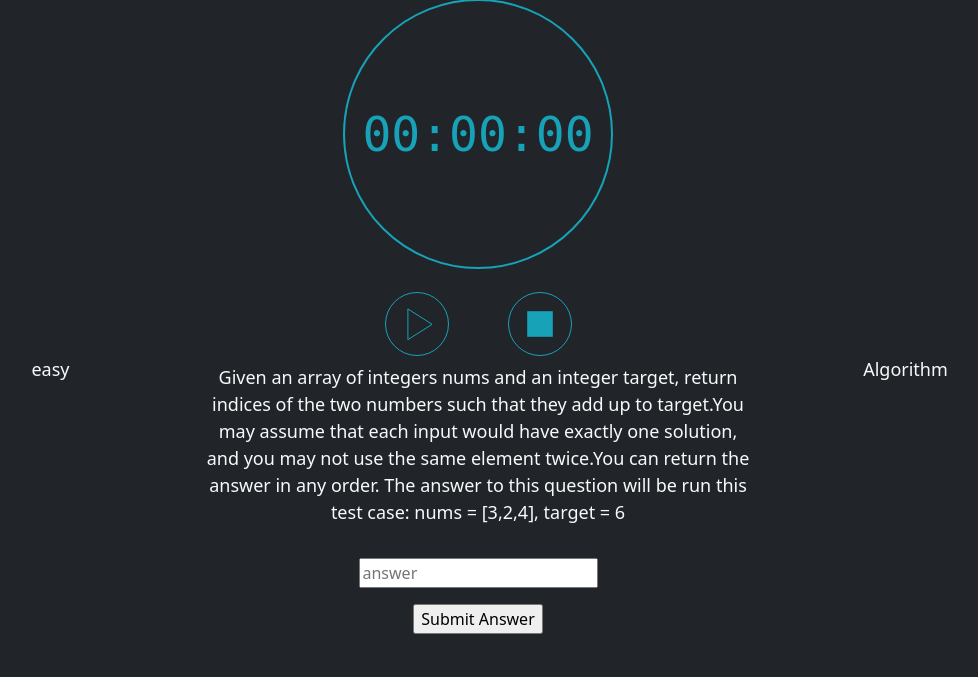
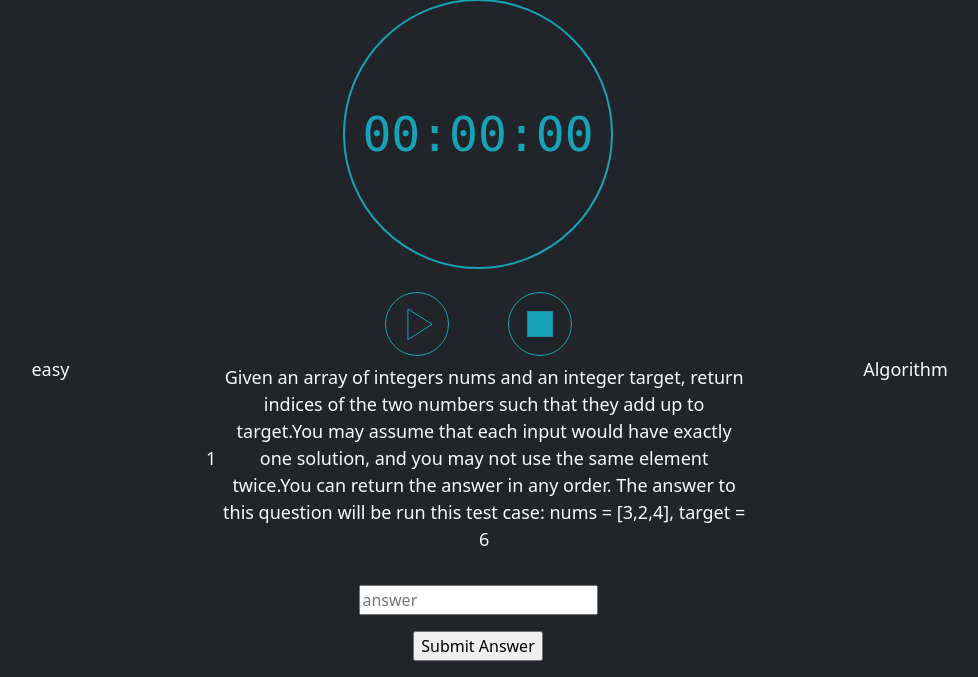
Before and after one commit to pImendoza/BSM, a Flask app: page /questionpage/1 in a window 1280 px wide. Shown: the part 176-853 px from the top of the page, without its empty margins (162-1140 px from the left). Before the commit the page ends 810 px from the top, so only its background shows below. Run offline with Flask 2, Linux system fonts and the light colour scheme; a user stored in the database is signed in; data comes from the database, SQL or seed files in the repository; parts of the project's set-up code (start-up, migrations or seed data) failed here and were passed over.

Commit message:
Update questionpage.html
Added question id integration

```diff
--- a/templates/questionpage.html
+++ b/templates/questionpage.html
@@ -65,6 +65,7 @@
                 <table>
                     {% for value in query %}
                     <tr>
+                        <td class="myID-1" id=bigID>{{value.id}}</td>
                         <td class="py-2">{{value.question}}</td>
                     </tr>
                     {% endfor %}
```
